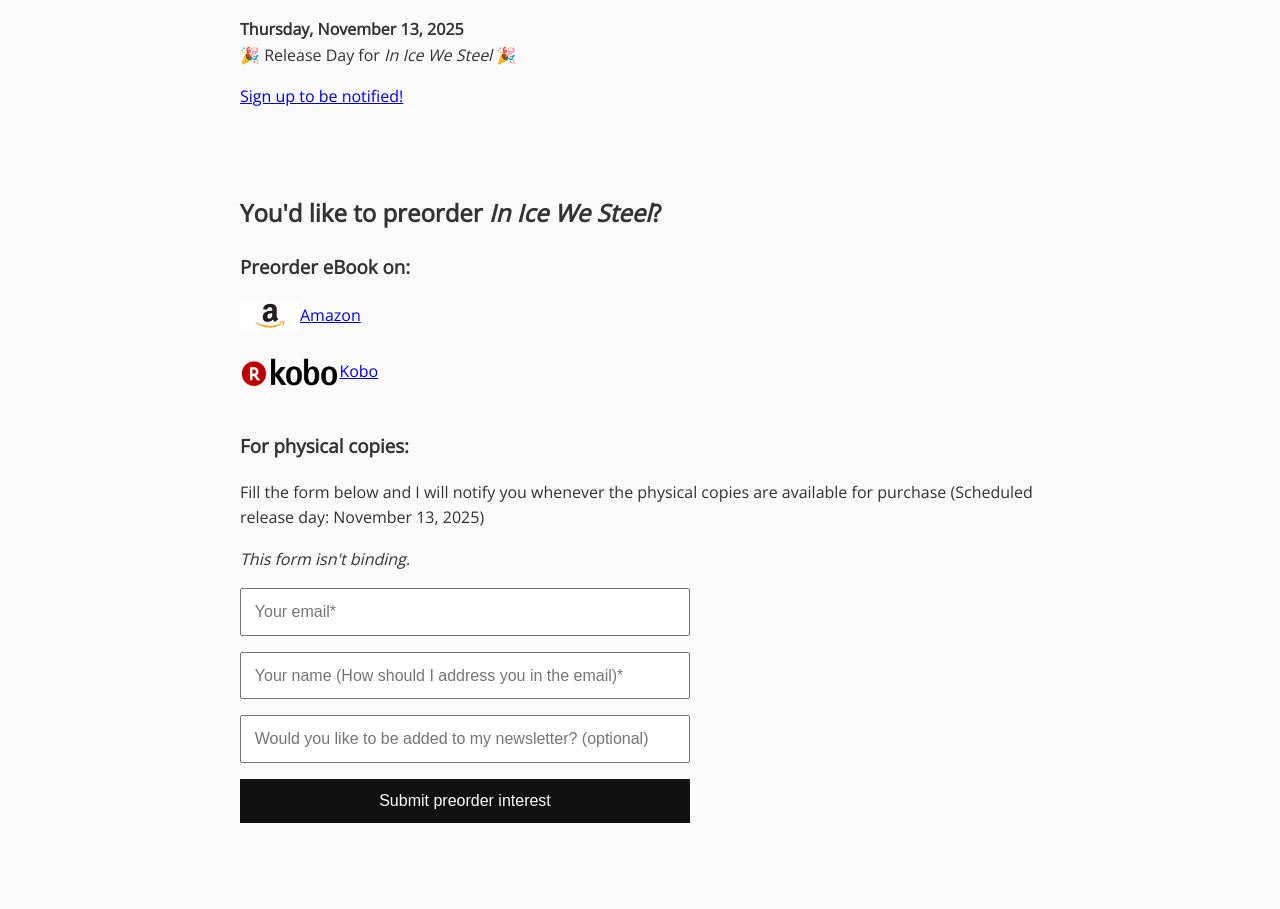
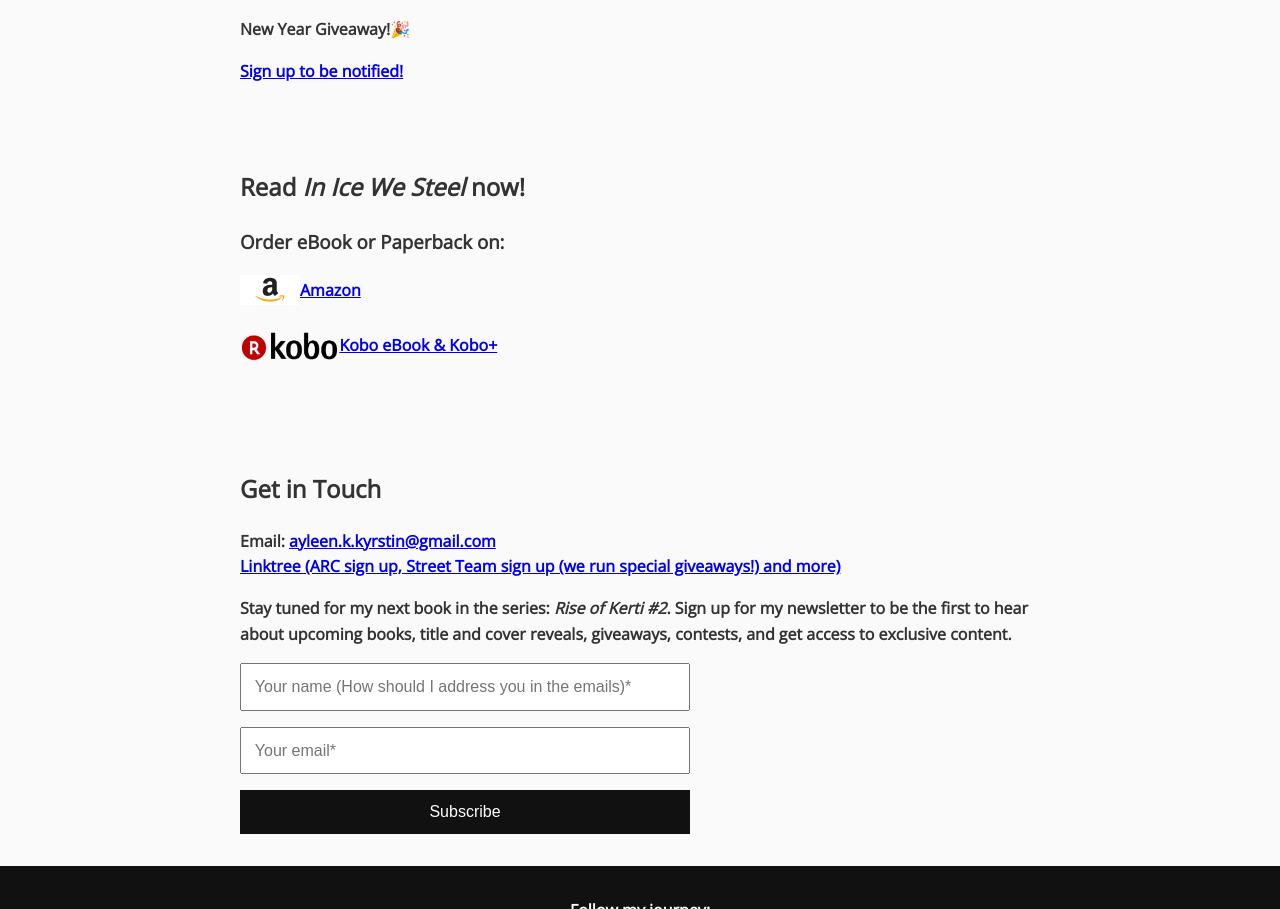
Before and after one commit to ayleen-codes/author-website, a plain HTML site: page index.html in a window 1280 px wide. Shown: the part 1891-2800 px from the top of the page. Drawn offline with nearby package versions, Linux system fonts and the light colour scheme.

Commit message:
Update index.html to reflect the release

```diff
--- a/index.html
+++ b/index.html
@@ -27,7 +27,7 @@
         <h3>In Ice We Steel</h3>
         <p><em>Rise of Kerti #1</em></p>
         <img src="In_Ice_We_Steel.png" alt="In Ice We Steel book cover">
-        <p class="release-date">Release: November 13, 2025</p>
+        <p class="release-date">Released: November 13, 2025</p>
         <p class="cover-design">Cover design by Adam Fyda.</p>
         <p class="cover-design">100% human art. No gen AI.</p>
       </div>
@@ -62,7 +62,7 @@
           Find reviews on:
           <a href="https://app.thestorygraph.com/books/996e808c-fe15-4283-9f7b-2a83249d6831?redirect=true">Storygraph</a> | <a href="https://www.goodreads.com/book/show/242481517-in-ice-we-steel">Goodreads</a>
         </p>
-        <p>⭐4.5/5</p>
+        <p>⭐4.3/5</p>
       </div>
     </div>
     <div class="testimonials">
@@ -102,14 +102,14 @@
 
   <section id="updates">
     <h2>Latest Updates & Events</h2>
-    <p><strong>Thursday, November 13, 2025</strong><br>🎉 Release Day for <em>In Ice We Steel</em> 🎉</p>
+    <p><strong>New Year Giveaway!🎉</p>
     <a href="#contact">Sign up to be notified!</a>
   </section>
 
   <section id="preorder">
-    <h2>You'd like to preorder <em>In Ice We Steel</em>?</h2>
+    <h2>Read <em>In Ice We Steel</em> now!</h2>
     <div>
-      <h3>Preorder eBook on:</h3>
+      <h3>Order eBook or Paperback on:</h3>
 
       <div class="aligned">
         <img src="amazon.jpg" height="30px" alt="amazon logo">
@@ -119,27 +119,10 @@
       <br>
       <div class="aligned">
         <img src="kobo.png" height="30px" alt="kobo logo">
-        <a href="https://www.kobo.com/us/en/ebook/in-ice-we-steel" target="_blank">Kobo</a>
+        <a href="https://www.kobo.com/us/en/ebook/in-ice-we-steel" target="_blank">Kobo eBook & Kobo+</a>
       </div>
     </div>
     <br>
-    <h3>For physical copies:</h3>
-
-    <p>
-      Fill the form below and I will notify you whenever the physical copies are available for purchase (Scheduled release day: November 13, 2025)
-    </p>
-    <p><em>This form isn't binding.</em></p>
-
-    <form id="preorderForm">
-        <input type="email" name="entry.1700961862" placeholder="Your email*" required>
-        <input type="name" name="entry.742935927" placeholder="Your name (How should I address you in the email)*" required>
-        <input type="newsletter" name="entry.798439630" placeholder="Would you like to be added to my newsletter? (optional)">
-        <button type="submit">Submit preorder interest</button>
-    </form>
-
-    <p id="formMessagePreorder" style="display:none; color:green; margin-top:1rem;">
-        ✅ Thank you for preordering! Happy reading!
-    </p>
   </section>
 
   <section id="contact">
@@ -147,12 +130,12 @@
 
     <p>
       Email: <a href="mailto:ayleen.k.kyrstin@gmail.com">ayleen.k.kyrstin@gmail.com</a><br>
-      <a href="https://linktr.ee/ayleen.k.kyrstin" target="_blank">Linktree (ARC sign up, Street Team sign up and more)</a>
+      <a href="https://linktr.ee/ayleen.k.kyrstin" target="_blank">Linktree (ARC sign up, Street Team sign up (we run special giveaways!) and more)</a>
     </p>
 
     <p>
       Stay tuned for my next book in the series: <em>Rise of Kerti #2</em>.
-      Sign up for my newsletter to be the first to hear about upcoming books, title and cover reveals, and get access to exclusive content.
+      Sign up for my newsletter to be the first to hear about upcoming books, title and cover reveals, giveaways, contests, and get access to exclusive content.
     </p>
 
 
```
